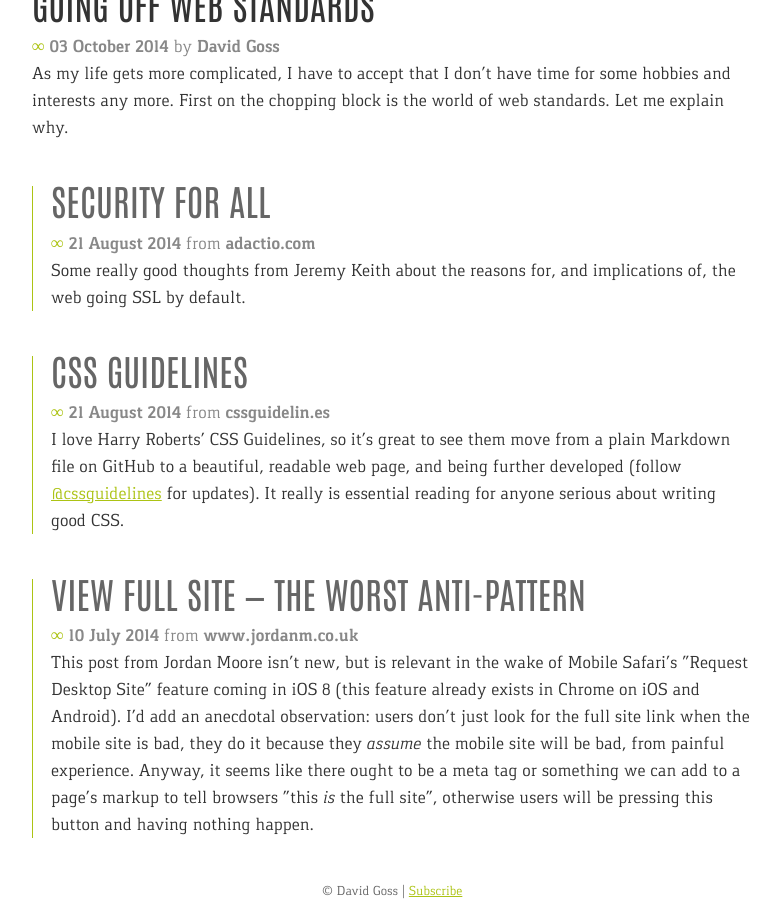
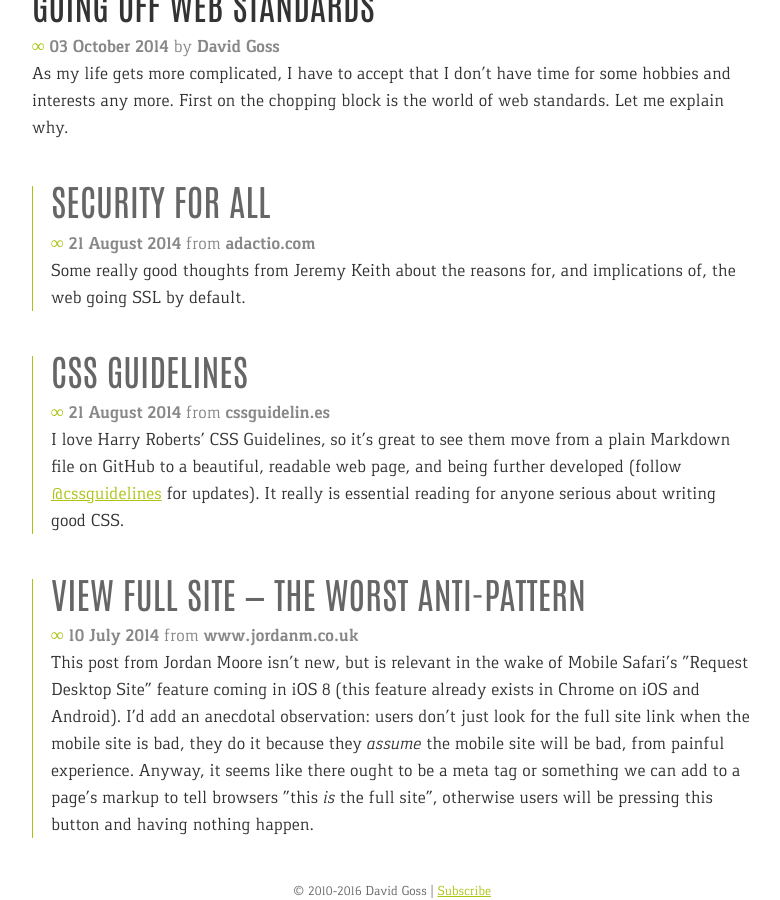
Before and after one commit to davidjgoss/davidjgoss.co, a Jekyll site: the page built from index.html, in a window 1280 px wide and 900 px high, scrolled down 1474 px. Shown: the whole window, without its empty margins (248-1028 px from the left). Built offline with Jekyll 4.4.1, drawn with Linux system fonts in a browser that asks for light colours.

Commit message:
Adding dynamic year to footer, replacing errant PHP tag

```diff
--- a/_includes/footer.html
+++ b/_includes/footer.html
@@ -1,3 +1,3 @@
 <footer class="site-info" role="contentinfo">
-    <p>&copy; <?php echo date('Y'); ?> David Goss | <a href="/feed.xml">Subscribe</a></p>
+    <p>&copy; 2010&ndash;{{ site.time | date: '%Y' }} David Goss | <a href="/feed.xml">Subscribe</a></p>
 </footer>
```
